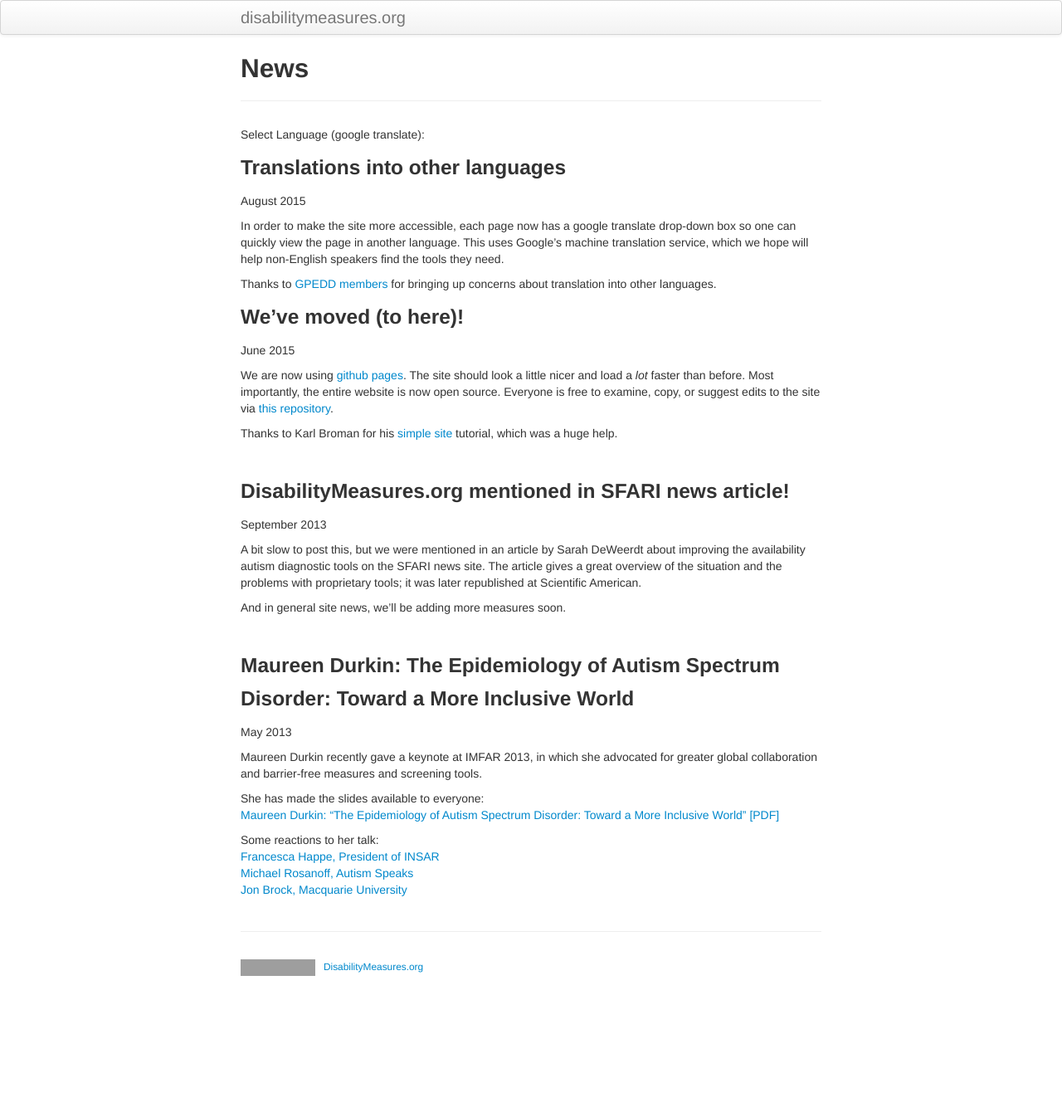
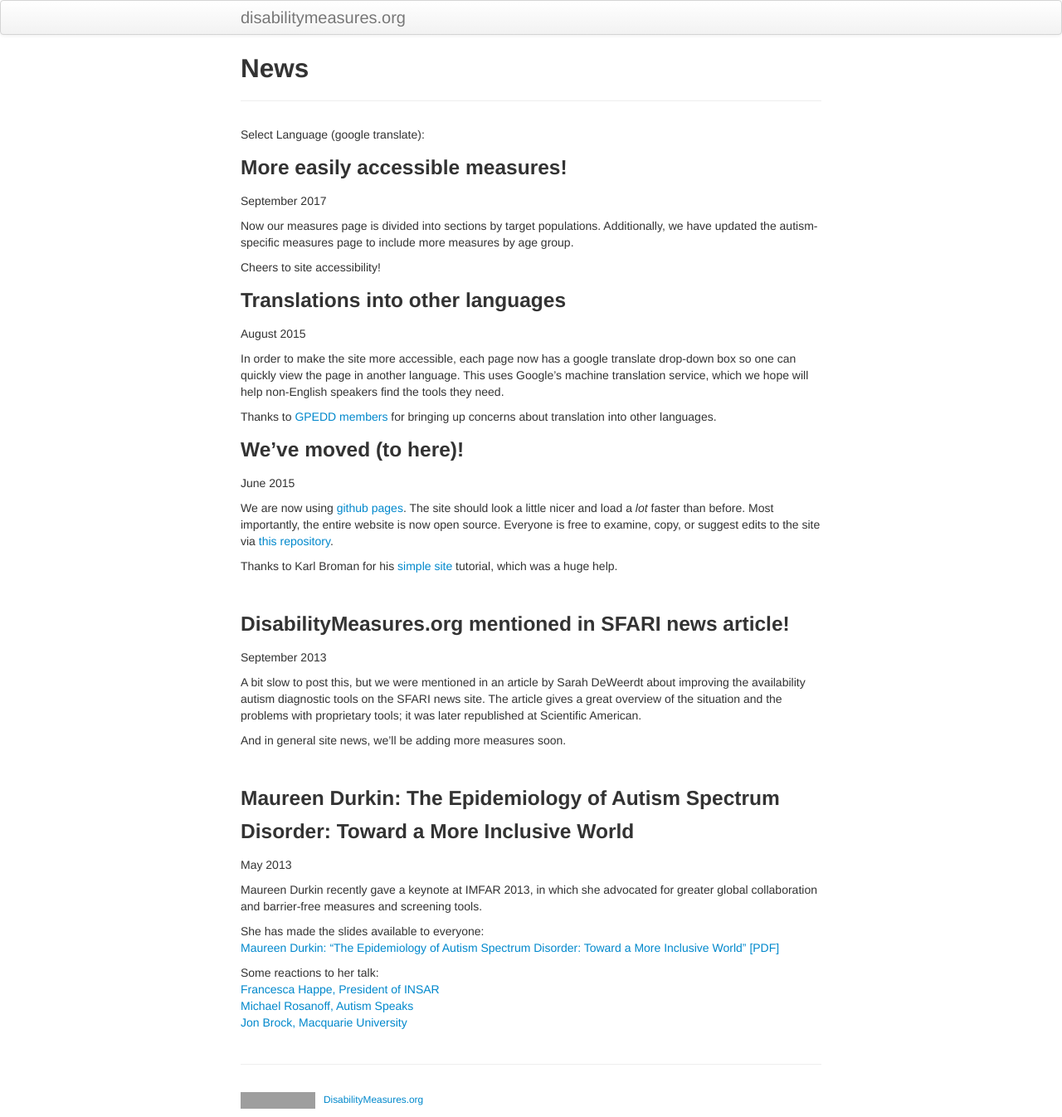
Before and after one commit to mjmaenner/disabilitymeasures, a Jekyll site: the page built from news/index.md, in a window 1280 px wide. Shown: the whole page at 83% size. Built offline with Jekyll 4.4.1, drawn with Linux system fonts in a browser that asks for light colours; before the commit the page ends 1186 px from its top, so only the background shows below that; grey boxes are pictures that could not be loaded.

Commit message:
Update index.md

```diff
--- a/news/index.md
+++ b/news/index.md
@@ -11,6 +11,13 @@ function googleTranslateElementInit() {
   new google.translate.TranslateElement({pageLanguage: 'en', layout: google.translate.TranslateElement.InlineLayout.SIMPLE, gaTrack: true, gaId: 'UA-64320648-1'}, 'google_translate_element');
 }
 </script><script type="text/javascript" src="//translate.google.com/translate_a/element.js?cb=googleTranslateElementInit"></script>
+
+### More easily accessible measures!
+September 2017
+
+Now our measures page is divided into sections by target populations. Additionally, we have updated the autism-specific measures page to include more measures by age group.
+
+Cheers to site accessibility!
 
 ### Translations into other languages
 August 2015
```
